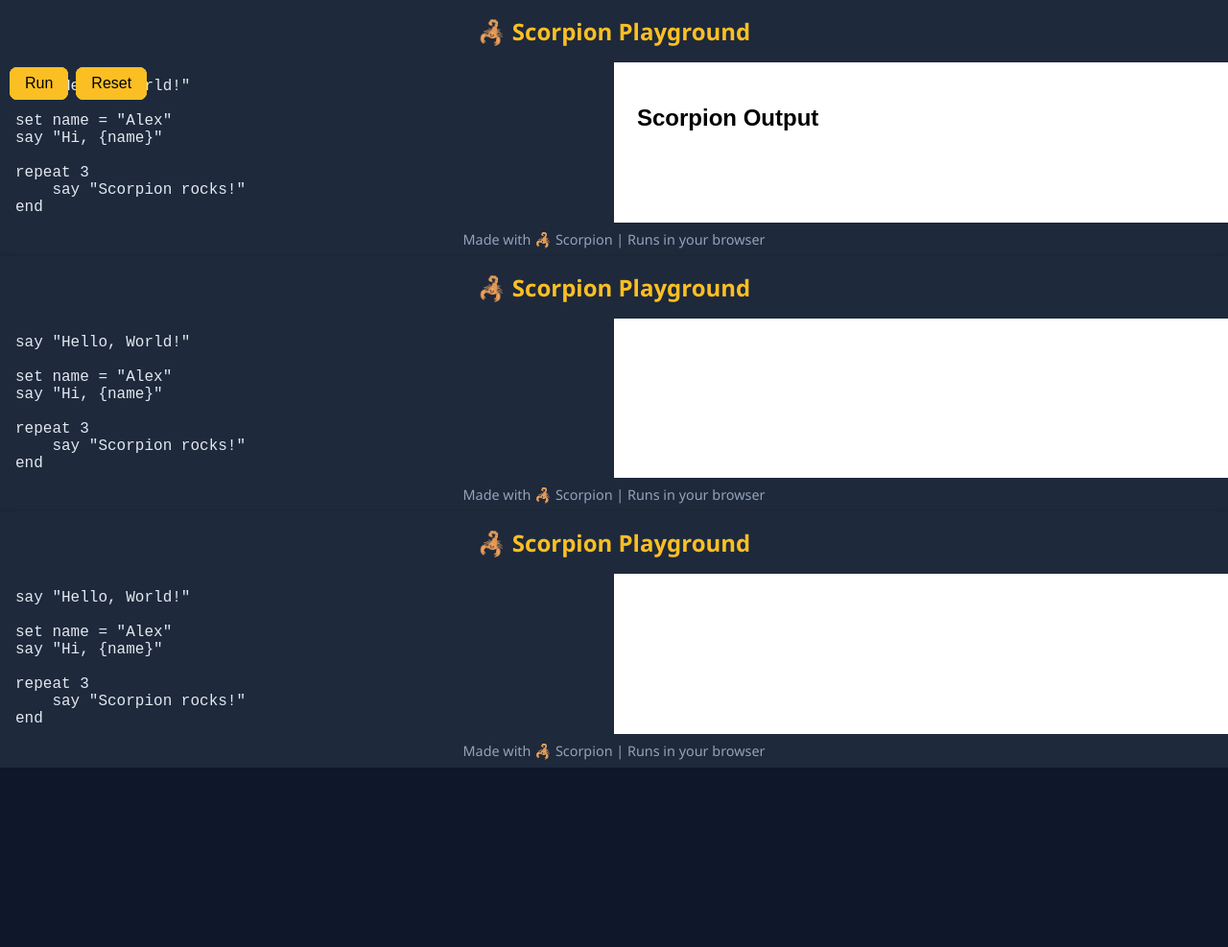
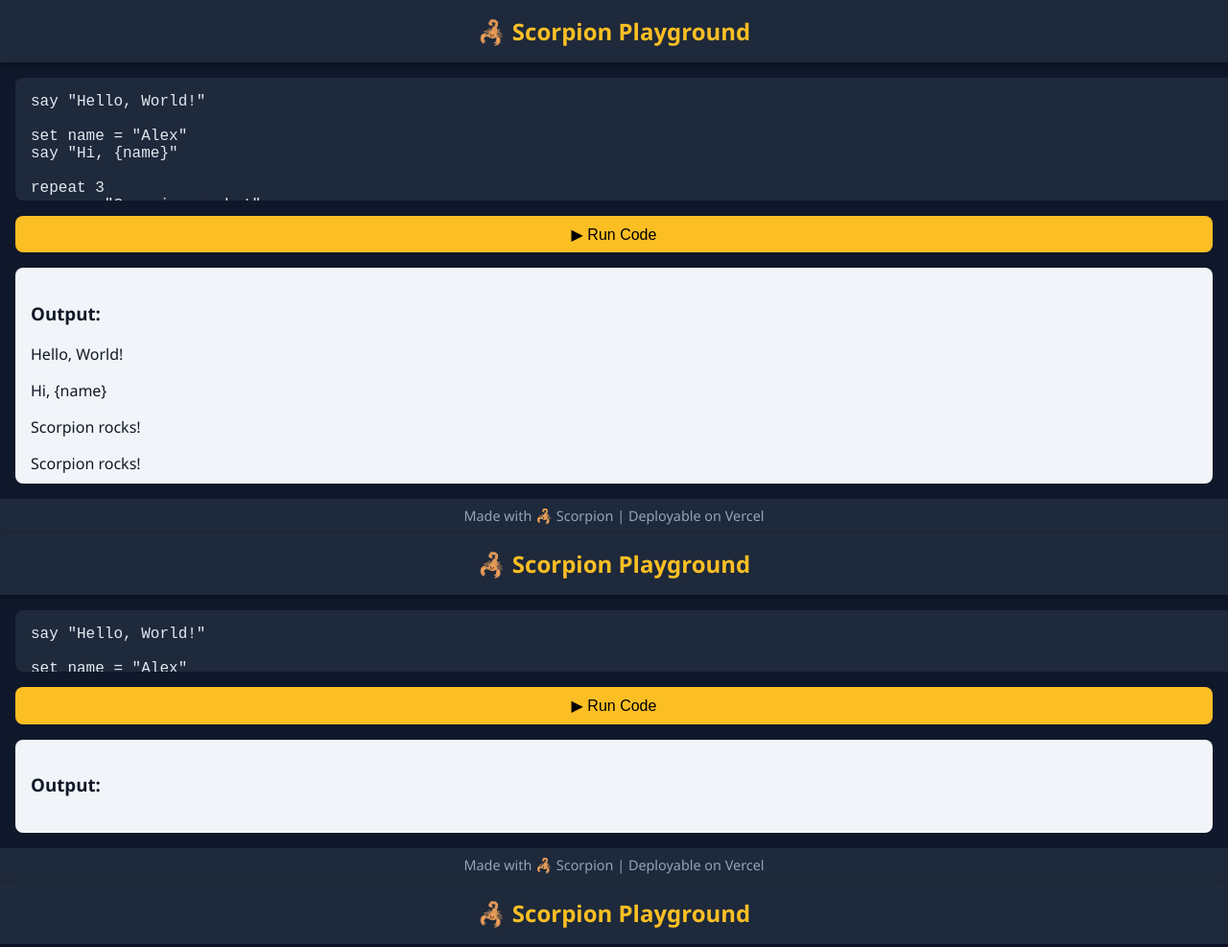
Before and after one commit to penguinears/Type-chain, a plain HTML site: page index.html in a window 1280 px wide. Shown: the top 987 px of the page at 96% size. Before the commit the page ends 800 px from the top, so only its background shows below. Drawn offline with Linux system fonts and the light colour scheme.

Commit message:
Update index.html

```diff
--- a/index.html
+++ b/index.html
@@ -24,14 +24,15 @@
       box-shadow: 0 2px 6px rgba(0,0,0,0.4);
     }
     main {
-      display: grid;
-      grid-template-columns: 1fr 1fr;
       flex: 1;
-      overflow: hidden;
+      display: flex;
+      flex-direction: column;
+      padding: 1rem;
+      gap: 1rem;
     }
     textarea {
       width: 100%;
-      height: 100%;
+      flex: 0.5;
       background: #1e293b;
       color: #e2e8f0;
       border: none;
@@ -39,13 +40,28 @@
       font-family: monospace;
       font-size: 1rem;
       padding: 1rem;
+      border-radius: 0.5rem;
       resize: none;
     }
-    iframe {
-      width: 100%;
-      height: 100%;
+    .output {
+      flex: 1;
+      background: #f1f5f9;
+      color: #111827;
+      padding: 1rem;
+      border-radius: 0.5rem;
+      overflow-y: auto;
+    }
+    button {
+      background: #fbbf24;
       border: none;
-      background: white;
+      padding: 0.6rem 1.2rem;
+      font-size: 1rem;
+      border-radius: 0.5rem;
+      cursor: pointer;
+      transition: 0.3s;
+    }
+    button:hover {
+      background: #f59e0b;
     }
     footer {
       background: #1e293b;
@@ -54,34 +70,10 @@
       font-size: 0.9rem;
       color: #94a3b8;
     }
-    .controls {
-      position: absolute;
-      top: 70px;
-      left: 10px;
-      display: flex;
-      gap: 0.5rem;
-    }
-    button {
-      background: #fbbf24;
-      border: none;
-      padding: 0.5rem 1rem;
-      font-size: 1rem;
-      border-radius: 0.5rem;
-      cursor: pointer;
-      transition: 0.3s;
-    }
-    button:hover {
-      background: #f59e0b;
-    }
   </style>
 </head>
 <body>
   <header>🦂 Scorpion Playground</header>
-
-  <div class="controls">
-    <button onclick="runScorpion()">Run</button>
-    <button onclick="resetCode()">Reset</button>
-  </div>
 
   <main>
     <textarea id="editor">say "Hello, World!"
@@ -91,21 +83,26 @@ say "Hi, {name}"
 
 repeat 3
     say "Scorpion rocks!"
-end
-</textarea>
-    <iframe id="preview"></iframe>
+end</textarea>
+
+    <button onclick="runScorpion()">▶ Run Code</button>
+
+    <div class="output" id="output">
+      <h3>Output:</h3>
+      <div id="result"></div>
+    </div>
   </main>
 
-  <footer>Made with 🦂 Scorpion | Runs in your browser</footer>
+  <footer>Made with 🦂 Scorpion | Deployable on Vercel</footer>
 
   <script>
     const editor = document.getElementById("editor");
-    const preview = document.getElementById("preview");
+    const result = document.getElementById("result");
 
     // --- Scorpion Interpreter ---
     function scorpionToJS(code) {
       let js = "";
-      let lines = code.split("\\n");
+      let lines = code.split("\n");
       let indent = 0;
 
       for (let raw of lines) {
@@ -113,44 +110,44 @@ end
 
         if (line.startsWith("say ")) {
           let text = line.replace("say ", "").trim();
-          js += `output(${text});\\n`;
+          js += `output(${text});\n`;
         }
         else if (line.startsWith("set ")) {
           let parts = line.replace("set ", "").split("=");
           let name = parts[0].trim();
           let value = parts[1].trim();
-          js += `let ${name} = ${value};\\n`;
+          js += `let ${name} = ${value};\n`;
         }
         else if (line.startsWith("ask ")) {
-          let match = line.match(/ask\\s+"(.+)"\\s*->\\s*(\\w+)/);
+          let match = line.match(/ask\s+"(.+)"\s*->\s*(\w+)/);
           if (match) {
-            js += `let ${match[2]} = prompt("${match[1]}");\\n`;
+            js += `let ${match[2]} = prompt("${match[1]}");\n`;
           }
         }
         else if (line.startsWith("repeat ")) {
           let times = line.replace("repeat ", "").trim();
-          js += `for (let i=0;i<${times};i++){\\n`;
+          js += `for (let i=0;i<${times};i++){ \n`;
           indent++;
         }
         else if (line.startsWith("if ")) {
           let cond = line.replace("if ", "").trim();
-          js += `if (${cond}){\\n`;
+          js += `if (${cond}){ \n`;
           indent++;
         }
         else if (line.startsWith("else")) {
-          js += `} else {\\n`;
+          js += `} else { \n`;
         }
         else if (line.startsWith("end")) {
           indent--;
-          js += `}\\n`;
-        }
-        else if (line.length > 0) {
-          js += `// Unknown command: ${line}\\n`;
+          js += `}\n`;
         }
       }
 
       return `
-        function output(msg){document.body.insertAdjacentHTML("beforeend","<p>"+msg+"</p>");}
+        function output(msg){
+          document.getElementById("result").insertAdjacentHTML("beforeend","<p>"+msg+"</p>");
+        }
+        document.getElementById("result").innerHTML = "";
         ${js}
       `;
     }
@@ -158,16 +155,14 @@ end
     function runScorpion() {
       const code = editor.value;
       const js = scorpionToJS(code);
-      preview.srcdoc = "<body style='font-family:sans-serif; padding:1rem;'>" +
-                       "<h2>Scorpion Output</h2><script>" + js + "<\\/script></body>";
+      try {
+        new Function(js)();
+      } catch (err) {
+        document.getElementById("result").innerHTML = "<p style='color:red;'>Error: " + err.message + "</p>";
+      }
     }
 
-    function resetCode() {
-      editor.value = 'say "Hello, World!"\\n\\nset name = "Alex"\\nsay "Hi, {name}"\\n\\nrepeat 3\\n    say "Scorpion rocks!"\\nend';
-      runScorpion();
-    }
-
-    // Run default on load
+    // Run on load
     runScorpion();
   </script>
 </body>
@@ -197,14 +192,15 @@ end
       box-shadow: 0 2px 6px rgba(0,0,0,0.4);
     }
     main {
-      display: grid;
-      grid-template-columns: 1fr 1fr;
       flex: 1;
-      overflow: hidden;
+      display: flex;
+      flex-direction: column;
+      padding: 1rem;
+      gap: 1rem;
     }
     textarea {
       width: 100%;
-      height: 100%;
+      flex: 0.5;
       background: #1e293b;
       color: #e2e8f0;
       border: none;
@@ -212,13 +208,28 @@ end
       font-family: monospace;
       font-size: 1rem;
       padding: 1rem;
+      border-radius: 0.5rem;
       resize: none;
     }
-    iframe {
-      width: 100%;
-      height: 100%;
+    .output {
+      flex: 1;
+      background: #f1f5f9;
+      color: #111827;
+      padding: 1rem;
+      border-radius: 0.5rem;
+      overflow-y: auto;
+    }
+    button {
+      background: #fbbf24;
       border: none;
-      background: white;
+      padding: 0.6rem 1.2rem;
+      font-size: 1rem;
+      border-radius: 0.5rem;
+      cursor: pointer;
+      transition: 0.3s;
+    }
+    button:hover {
+      background: #f59e0b;
     }
     footer {
       background: #1e293b;
@@ -227,34 +238,10 @@ end
       font-size: 0.9rem;
       color: #94a3b8;
     }
-    .controls {
-      position: absolute;
-      top: 70px;
-      left: 10px;
-      display: flex;
-      gap: 0.5rem;
-    }
-    button {
-      background: #fbbf24;
-      border: none;
-      padding: 0.5rem 1rem;
-      font-size: 1rem;
-      border-radius: 0.5rem;
-      cursor: pointer;
-      transition: 0.3s;
-    }
-    button:hover {
-      background: #f59e0b;
-    }
   </style>
 </head>
 <body>
   <header>🦂 Scorpion Playground</header>
-
-  <div class="controls">
-    <button onclick="runScorpion()">Run</button>
-    <button onclick="resetCode()">Reset</button>
-  </div>
 
   <main>
     <textarea id="editor">say "Hello, World!"
@@ -264,21 +251,26 @@ say "Hi, {name}"
 
 repeat 3
     say "Scorpion rocks!"
-end
-</textarea>
-    <iframe id="preview"></iframe>
+end</textarea>
+
+    <button onclick="runScorpion()">▶ Run Code</button>
+
+    <div class="output" id="output">
+      <h3>Output:</h3>
+      <div id="result"></div>
+    </div>
   </main>
 
-  <footer>Made with 🦂 Scorpion | Runs in your browser</footer>
+  <footer>Made with 🦂 Scorpion | Deployable on Vercel</footer>
 
   <script>
     const editor = document.getElementById("editor");
-    const preview = document.getElementById("preview");
+    const result = document.getElementById("result");
 
     // --- Scorpion Interpreter ---
     function scorpionToJS(code) {
       let js = "";
-      let lines = code.split("\\n");
+      let lines = code.split("\n");
       let indent = 0;
 
       for (let raw of lines) {
@@ -286,44 +278,44 @@ end
 
         if (line.startsWith("say ")) {
           let text = line.replace("say ", "").trim();
-          js += `output(${text});\\n`;
+          js += `output(${text});\n`;
         }
         else if (line.startsWith("set ")) {
           let parts = line.replace("set ", "").split("=");
           let name = parts[0].trim();
           let value = parts[1].trim();
-          js += `let ${name} = ${value};\\n`;
+          js += `let ${name} = ${value};\n`;
         }
         else if (line.startsWith("ask ")) {
-          let match = line.match(/ask\\s+"(.+)"\\s*->\\s*(\\w+)/);
+          let match = line.match(/ask\s+"(.+)"\s*->\s*(\w+)/);
           if (match) {
-            js += `let ${match[2]} = prompt("${match[1]}");\\n`;
+            js += `let ${match[2]} = prompt("${match[1]}");\n`;
           }
         }
         else if (line.startsWith("repeat ")) {
           let times = line.replace("repeat ", "").trim();
-          js += `for (let i=0;i<${times};i++){\\n`;
+          js += `for (let i=0;i<${times};i++){ \n`;
           indent++;
         }
         else if (line.startsWith("if ")) {
           let cond = line.replace("if ", "").trim();
-          js += `if (${cond}){\\n`;
+          js += `if (${cond}){ \n`;
           indent++;
         }
         else if (line.startsWith("else")) {
-          js += `} else {\\n`;
+          js += `} else { \n`;
         }
         else if (line.startsWith("end")) {
           indent--;
-          js += `}\\n`;
-        }
-        else if (line.length > 0) {
-          js += `// Unknown command: ${line}\\n`;
+          js += `}\n`;
         }
       }
 
       return `
-        function output(msg){document.body.insertAdjacentHTML("beforeend","<p>"+msg+"</p>");}
+        function output(msg){
+          document.getElementById("result").insertAdjacentHTML("beforeend","<p>"+msg+"</p>");
+        }
+        document.getElementById("result").innerHTML = "";
         ${js}
       `;
     }
@@ -331,16 +323,14 @@ end
     function runScorpion() {
       const code = editor.value;
       const js = scorpionToJS(code);
-      preview.srcdoc = "<body style='font-family:sans-serif; padding:1rem;'>" +
-                       "<h2>Scorpion Output</h2><script>" + js + "<\\/script></body>";
+      try {
+        new Function(js)();
+      } catch (err) {
+        document.getElementById("result").innerHTML = "<p style='color:red;'>Error: " + err.message + "</p>";
+      }
     }
 
-    function resetCode() {
-      editor.value = 'say "Hello, World!"\\n\\nset name = "Alex"\\nsay "Hi, {name}"\\n\\nrepeat 3\\n    say "Scorpion rocks!"\\nend';
-      runScorpion();
-    }
-
-    // Run default on load
+    // Run on load
     runScorpion();
   </script>
 </body>
@@ -370,14 +360,15 @@ end
       box-shadow: 0 2px 6px rgba(0,0,0,0.4);
     }
     main {
-      display: grid;
-      grid-template-columns: 1fr 1fr;
       flex: 1;
-      overflow: hidden;
+      display: flex;
+      flex-direction: column;
+      padding: 1rem;
+      gap: 1rem;
     }
     textarea {
       width: 100%;
-      height: 100%;
+      flex: 0.5;
       background: #1e293b;
       color: #e2e8f0;
       border: none;
@@ -385,13 +376,28 @@ end
       font-family: monospace;
       font-size: 1rem;
       padding: 1rem;
+      border-radius: 0.5rem;
       resize: none;
     }
-    iframe {
-      width: 100%;
-      height: 100%;
+    .output {
+      flex: 1;
+      background: #f1f5f9;
+      color: #111827;
+      padding: 1rem;
+      border-radius: 0.5rem;
+      overflow-y: auto;
+    }
+    button {
+      background: #fbbf24;
       border: none;
-      background: white;
+      padding: 0.6rem 1.2rem;
+      font-size: 1rem;
+      border-radius: 0.5rem;
+      cursor: pointer;
+      transition: 0.3s;
+    }
+    button:hover {
+      background: #f59e0b;
     }
     footer {
       background: #1e293b;
@@ -400,34 +406,10 @@ end
       font-size: 0.9rem;
       color: #94a3b8;
     }
-    .controls {
-      position: absolute;
-      top: 70px;
-      left: 10px;
-      display: flex;
-      gap: 0.5rem;
-    }
-    button {
-      background: #fbbf24;
-      border: none;
-      padding: 0.5rem 1rem;
-      font-size: 1rem;
-      border-radius: 0.5rem;
-      cursor: pointer;
-      transition: 0.3s;
-    }
-    button:hover {
-      background: #f59e0b;
-    }
   </style>
 </head>
 <body>
   <header>🦂 Scorpion Playground</header>
-
-  <div class="controls">
-    <button onclick="runScorpion()">Run</button>
-    <button onclick="resetCode()">Reset</button>
-  </div>
 
   <main>
     <textarea id="editor">say "Hello, World!"
@@ -437,21 +419,26 @@ say "Hi, {name}"
 
 repeat 3
     say "Scorpion rocks!"
-end
-</textarea>
-    <iframe id="preview"></iframe>
+end</textarea>
+
+    <button onclick="runScorpion()">▶ Run Code</button>
+
+    <div class="output" id="output">
+      <h3>Output:</h3>
+      <div id="result"></div>
+    </div>
   </main>
 
-  <footer>Made with 🦂 Scorpion | Runs in your browser</footer>
+  <footer>Made with 🦂 Scorpion | Deployable on Vercel</footer>
 
   <script>
     const editor = document.getElementById("editor");
-    const preview = document.getElementById("preview");
+    const result = document.getElementById("result");
 
     // --- Scorpion Interpreter ---
     function scorpionToJS(code) {
       let js = "";
-      let lines = code.split("\\n");
+      let lines = code.split("\n");
       let indent = 0;
 
       for (let raw of lines) {
@@ -459,44 +446,44 @@ end
 
         if (line.startsWith("say ")) {
           let text = line.replace("say ", "").trim();
-          js += `output(${text});\\n`;
+          js += `output(${text});\n`;
         }
         else if (line.startsWith("set ")) {
           let parts = line.replace("set ", "").split("=");
           let name = parts[0].trim();
           let value = parts[1].trim();
-          js += `let ${name} = ${value};\\n`;
+          js += `let ${name} = ${value};\n`;
         }
         else if (line.startsWith("ask ")) {
-          let match = line.match(/ask\\s+"(.+)"\\s*->\\s*(\\w+)/);
+          let match = line.match(/ask\s+"(.+)"\s*->\s*(\w+)/);
           if (match) {
-            js += `let ${match[2]} = prompt("${match[1]}");\\n`;
+            js += `let ${match[2]} = prompt("${match[1]}");\n`;
           }
         }
         else if (line.startsWith("repeat ")) {
           let times = line.replace("repeat ", "").trim();
-          js += `for (let i=0;i<${times};i++){\\n`;
+          js += `for (let i=0;i<${times};i++){ \n`;
           indent++;
         }
         else if (line.startsWith("if ")) {
           let cond = line.replace("if ", "").trim();
-          js += `if (${cond}){\\n`;
+          js += `if (${cond}){ \n`;
           indent++;
         }
         else if (line.startsWith("else")) {
-          js += `} else {\\n`;
+          js += `} else { \n`;
         }
         else if (line.startsWith("end")) {
           indent--;
-          js += `}\\n`;
-        }
-        else if (line.length > 0) {
-          js += `// Unknown command: ${line}\\n`;
+          js += `}\n`;
         }
       }
 
       return `
-        function output(msg){document.body.insertAdjacentHTML("beforeend","<p>"+msg+"</p>");}
+        function output(msg){
+          document.getElementById("result").insertAdjacentHTML("beforeend","<p>"+msg+"</p>");
+        }
+        document.getElementById("result").innerHTML = "";
         ${js}
       `;
     }
@@ -504,16 +491,14 @@ end
     function runScorpion() {
       const code = editor.value;
       const js = scorpionToJS(code);
-      preview.srcdoc = "<body style='font-family:sans-serif; padding:1rem;'>" +
-                       "<h2>Scorpion Output</h2><script>" + js + "<\\/script></body>";
+      try {
+        new Function(js)();
+      } catch (err) {
+        document.getElementById("result").innerHTML = "<p style='color:red;'>Error: " + err.message + "</p>";
+      }
     }
 
-    function resetCode() {
-      editor.value = 'say "Hello, World!"\\n\\nset name = "Alex"\\nsay "Hi, {name}"\\n\\nrepeat 3\\n    say "Scorpion rocks!"\\nend';
-      runScorpion();
-    }
-
-    // Run default on load
+    // Run on load
     runScorpion();
   </script>
 </body>
```
